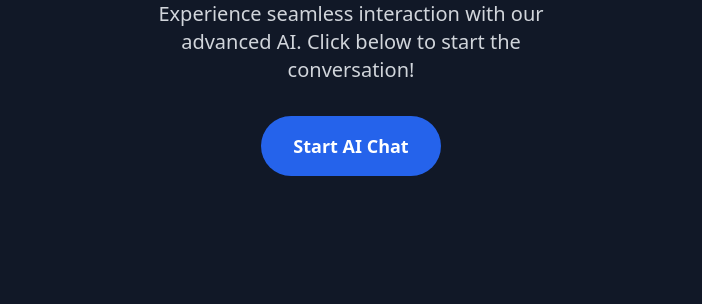
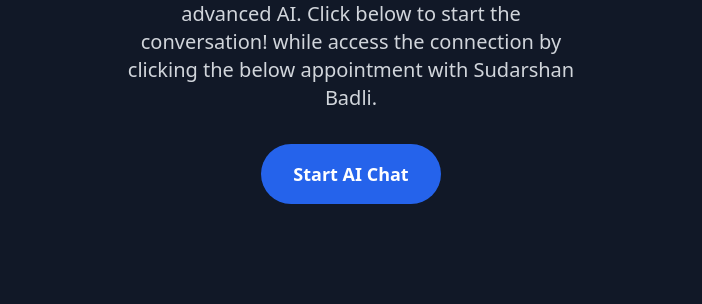
Before and after one commit to Sudarshanbadli/DemoAgent, a plain HTML site: page agent.html in a window 1280 px wide. Shown: the part 496-800 px from the top of the page, without its empty margins (289-991 px from the left). Drawn offline with nearby package versions, Linux system fonts and the light colour scheme.

Commit message:
Update agent.html

```diff
--- a/agent.html
+++ b/agent.html
@@ -44,7 +44,11 @@
         </h1>
         <!-- Paragraph -->
         <p class="text-lg md:text-xl text-gray-300 max-w-md mx-auto animate-fadeInUp" style="animation-delay: 0.4s;">
-            Experience seamless interaction with our advanced AI. Click below to start the conversation!
+            Experience seamless
+
+interaction with our advanced AI.
+
+Click below to start the conversation! while access the connection by clicking the below appointment with Sudarshan Badli.
         </p>
         <!-- Call to Action Button -->
         <button id="triggerWidget" class="btn-glow bg-blue-600 text-white px-8 py-4 rounded-full text-lg font-semibold hover:bg-blue-700 focus:outline-none focus:ring-2 focus:ring-blue-500 focus:ring-offset-2 focus:ring-offset-gray-900 animate-fadeInUp" style="animation-delay: 0.6s;">
```
